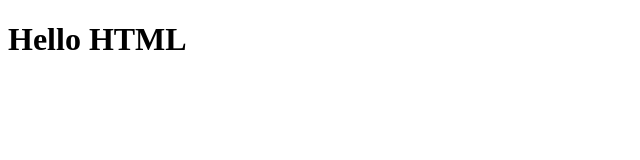
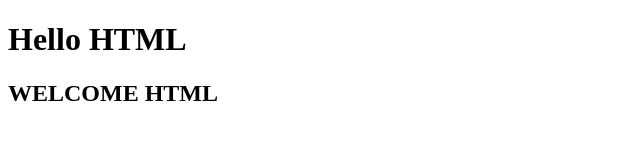
Before and after one commit to Badcadet/HTML-basics, a plain HTML site: page index.html in a window 1280 px wide. Shown: the whole page, without its empty margins (0-640 px from the left). Drawn offline with Linux system fonts and the light colour scheme.

Commit message:
header fiels where added

```diff
--- a/index.html
+++ b/index.html
@@ -7,5 +7,6 @@
 </head>
 <body>
     <H1>Hello HTML</H1>
+    <H2>WELCOME HTML</H2>
 </body>
 </html>
```
